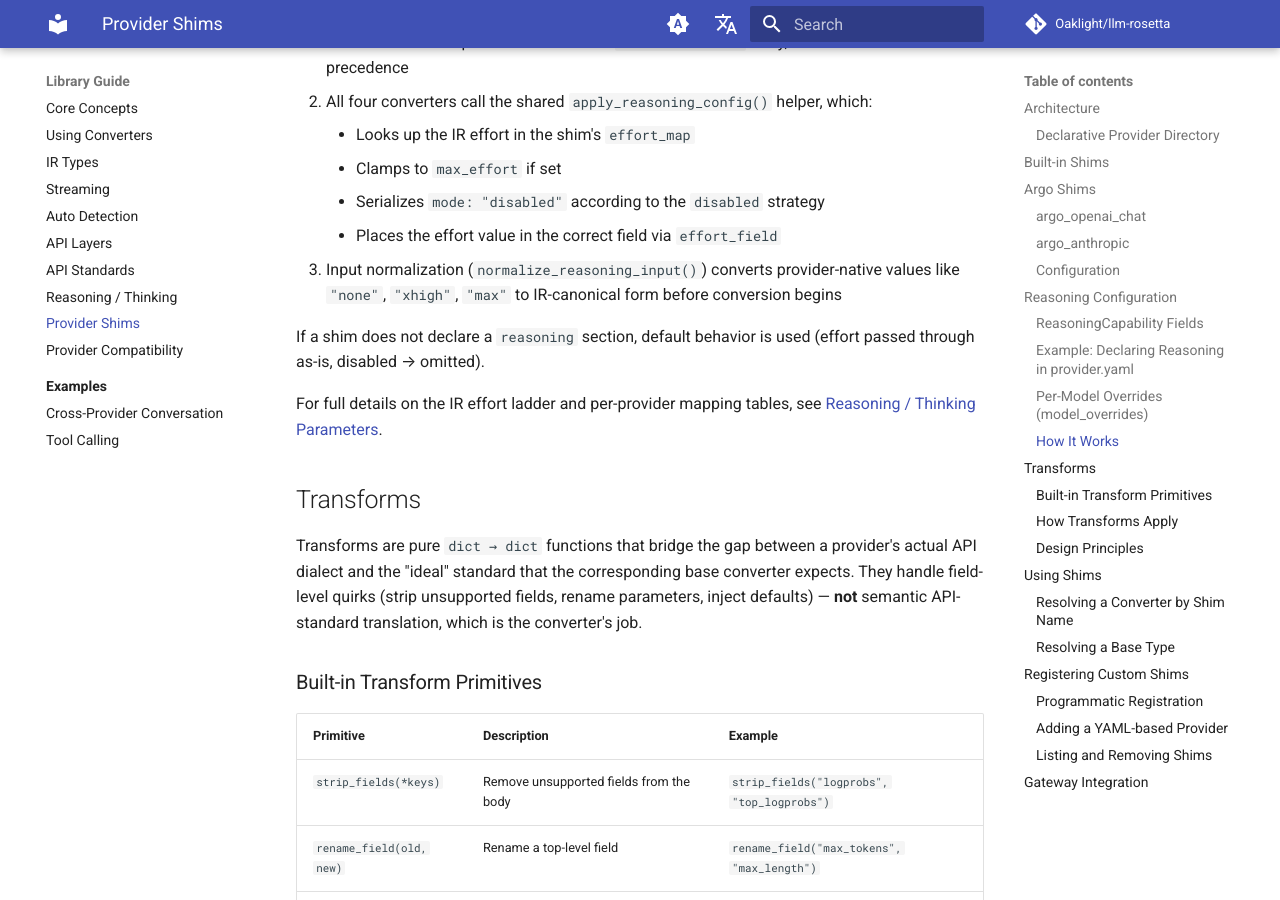
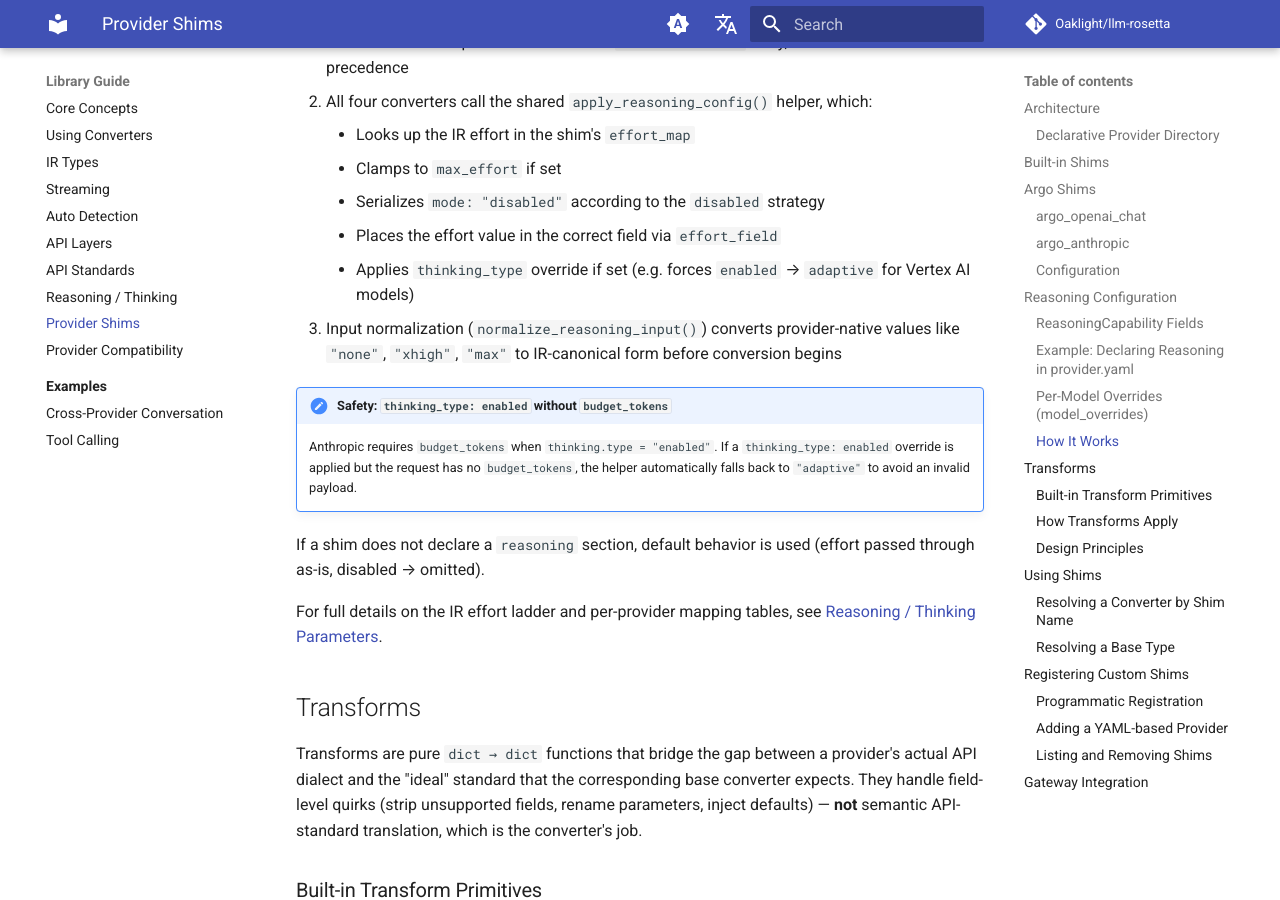
Before and after one commit to Oaklight/llm-rosetta, an MkDocs documentation site: the page built from docs/guide/shims.md, in a window 1280 px wide and 900 px high, scrolled down 6033 px. Built offline with MkDocs 1.6.1 and Material for MkDocs 9.7.7, drawn with Linux system fonts in a browser that asks for light colours; comment, search, counter and statistics services are not loaded.

Commit message:
docs: add thinking_type fallback safety note

```diff
--- a/docs/guide/shims.md
+++ b/docs/guide/shims.md
@@ -203,7 +203,11 @@ The gateway resolves the upstream model ID after alias resolution (e.g. `argo:cl
     - Clamps to `max_effort` if set
     - Serializes `mode: "disabled"` according to the `disabled` strategy
     - Places the effort value in the correct field via `effort_field`
+    - Applies `thinking_type` override if set (e.g. forces `enabled` → `adaptive` for Vertex AI models)
 3. Input normalization (`normalize_reasoning_input()`) converts provider-native values like `"none"`, `"xhigh"`, `"max"` to IR-canonical form before conversion begins
+
+!!! note "Safety: `thinking_type: enabled` without `budget_tokens`"
+    Anthropic requires `budget_tokens` when `thinking.type = "enabled"`. If a `thinking_type: enabled` override is applied but the request has no `budget_tokens`, the helper automatically falls back to `"adaptive"` to avoid an invalid payload.
 
 If a shim does not declare a `reasoning` section, default behavior is used (effort passed through as-is, disabled → omitted).
 
```
